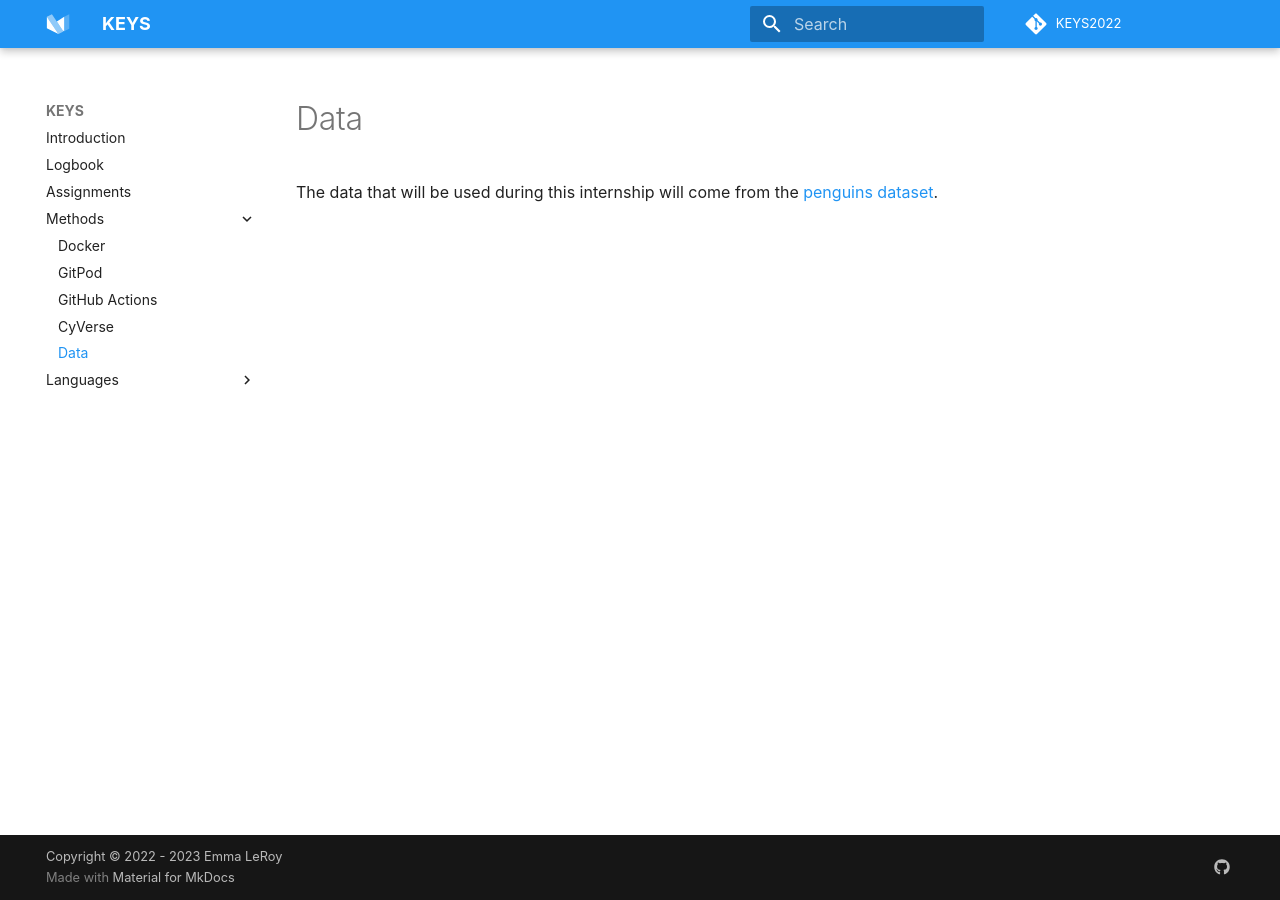
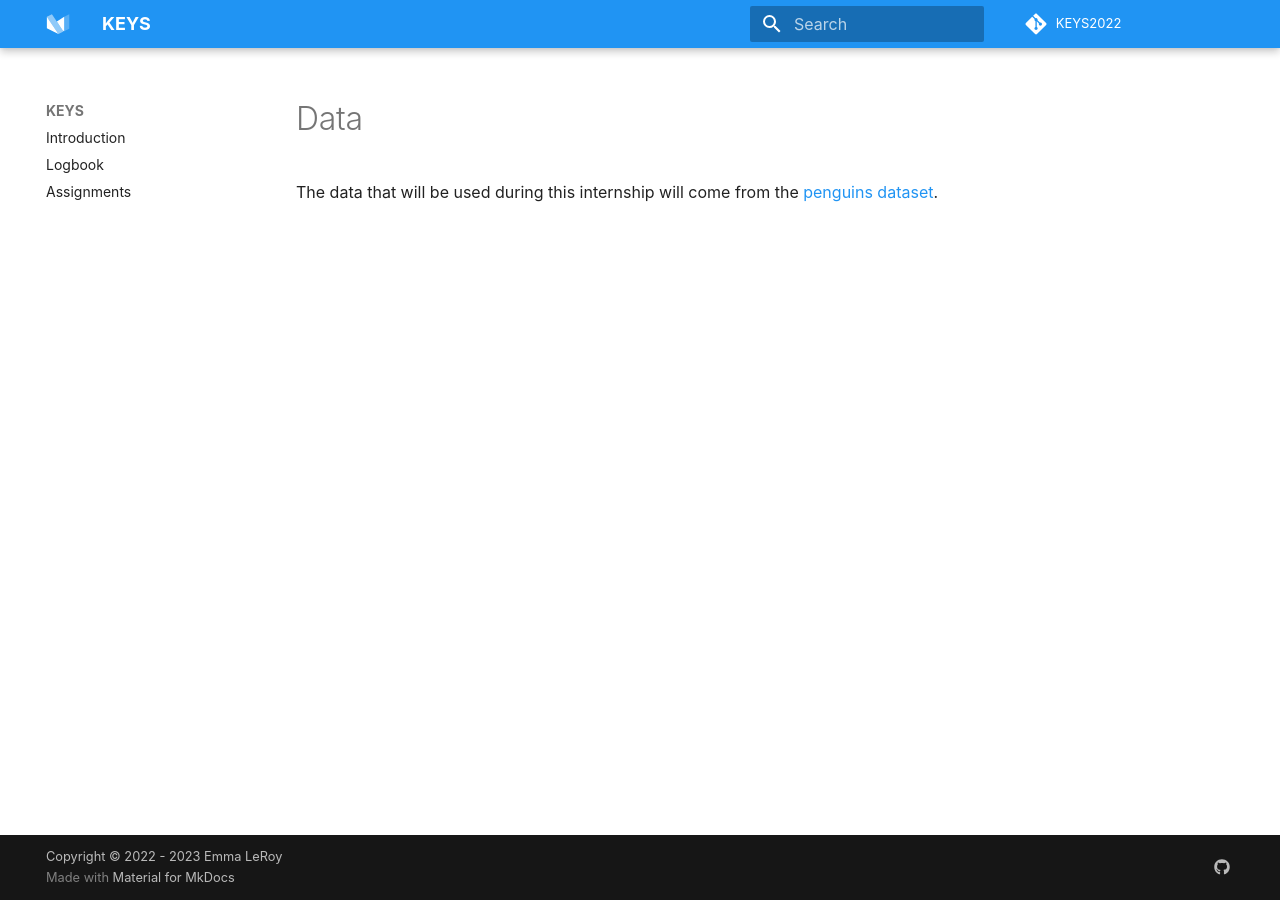
Before and after one commit to tyson-swetnam/mkdocs-material-template, an MkDocs documentation site: the page built from docs/data.md, in a window 1280 px wide. Built offline with MkDocs 1.6.1 and Material for MkDocs 9.7.7, drawn with Linux system fonts in a browser that asks for light colours; some web fonts are replaced; comment, search, counter and statistics services are not loaded.

Commit message:
removed methods and languages sections

```diff
--- a/mkdocs.yml
+++ b/mkdocs.yml
@@ -86,13 +86,3 @@ nav:
   - Introduction: index.md
   - Logbook: logbook.md
   - Assignments: keysassignments.md
-  - Methods:
-    - Docker: docker.md
-    - GitPod: gitpod.md
-    - GitHub Actions: githubactions.md
-    - CyVerse: cyverse.md
-    - Data: data.md
-  - Languages:
-    - Java: java.md
-    - Python: python.md
-    - R: r.md
```
